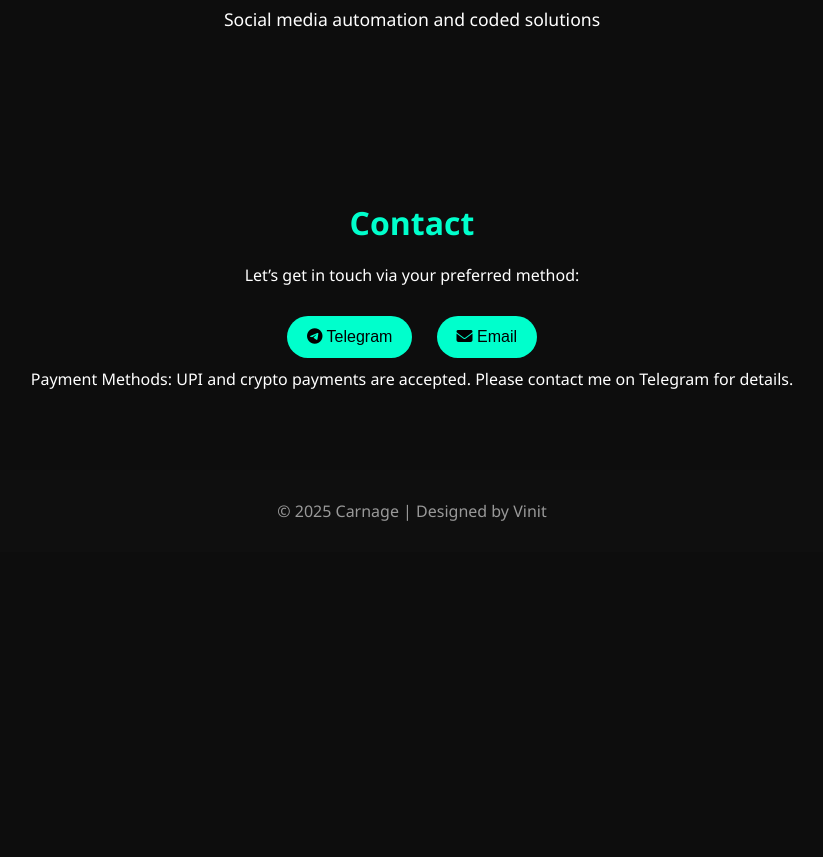
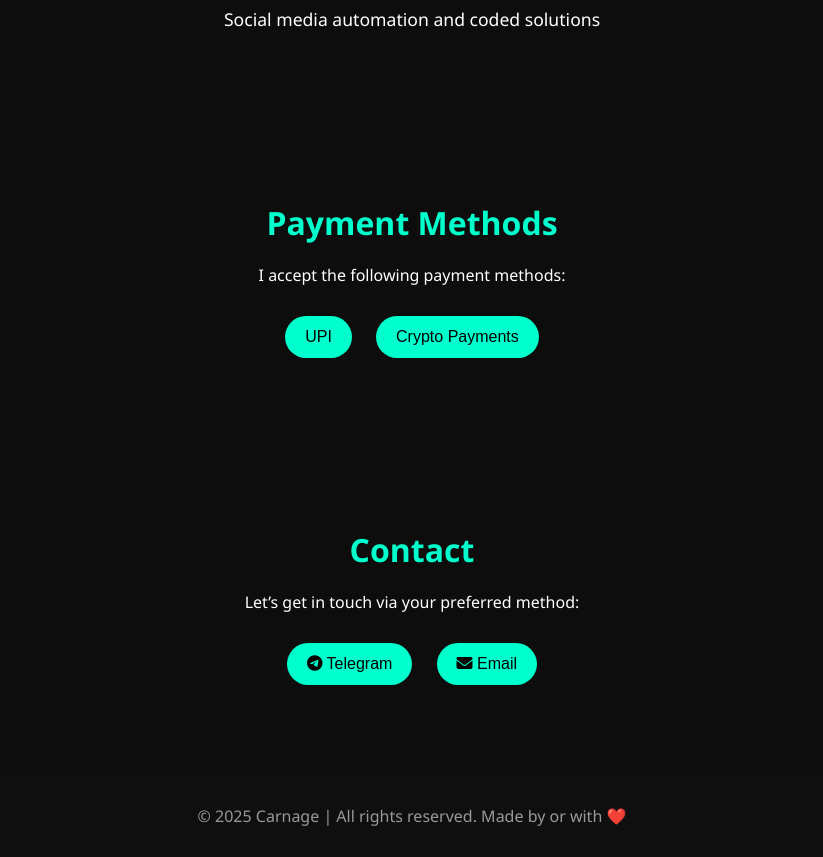
Before and after one commit to frcarnage/carnage, a plain HTML site: page index.html in a window 1280 px wide. Shown: the part 1365-2222 px from the top of the page, without its empty margins (228-1051 px from the left). Before the commit the page ends 1917 px from the top, so only its background shows below. Drawn offline with nearby package versions, Linux system fonts and the light colour scheme.

Commit message:
Update index.html

```diff
--- a/index.html
+++ b/index.html
@@ -111,13 +111,13 @@
       margin: 10px 0;
       font-size: 1.1rem;
     }
-    .contact {
+    .contact, .payment-methods {
       text-align: center;
     }
-    .contact .buttons {
+    .contact .buttons, .payment-methods .methods {
       margin-top: 20px;
     }
-    .contact .btn {
+    .contact .btn, .payment-methods .btn {
       margin: 10px;
       padding: 12px 20px;
       font-size: 1rem;
@@ -128,11 +128,8 @@
       cursor: pointer;
       transition: 0.3s;
     }
-    .contact .btn:hover {
+    .contact .btn:hover, .payment-methods .btn:hover {
       background: #00b38f;
-    }
-    .hidden-link {
-      display: none;
     }
     footer {
       text-align: center;
@@ -168,6 +165,7 @@
     <ul>
       <li><a href="#about">About</a></li>
       <li><a href="#services">Services</a></li>
+      <li><a href="#payment-methods">Payment Methods</a></li>
       <li><a href="#contact">Contact</a></li>
     </ul>
   </nav>
@@ -195,6 +193,15 @@
     </ul>
   </section>
 
+  <section class="payment-methods" id="payment-methods" data-aos="fade-up">
+    <h3 class="section-title">Payment Methods</h3>
+    <p>I accept the following payment methods:</p>
+    <div class="methods">
+      <button class="btn">UPI</button>
+      <button class="btn">Crypto Payments</button>
+    </div>
+  </section>
+
   <section class="contact" id="contact" data-aos="fade-up">
     <h3 class="section-title">Contact</h3>
     <p>Let’s get in touch via your preferred method:</p>
@@ -206,11 +213,10 @@
         <i class="fas fa-envelope"></i> Email
       </button>
     </div>
-    <p>Payment Methods: UPI and crypto payments are accepted. Please contact me on Telegram for details.</p>
   </section>
 
   <footer>
-    <p>&copy; 2025 Carnage | Designed by Vinit</p>
+    <p>&copy; 2025 Carnage | All rights reserved. Made by or with ❤️</p>
   </footer>
 
   <script>
```
